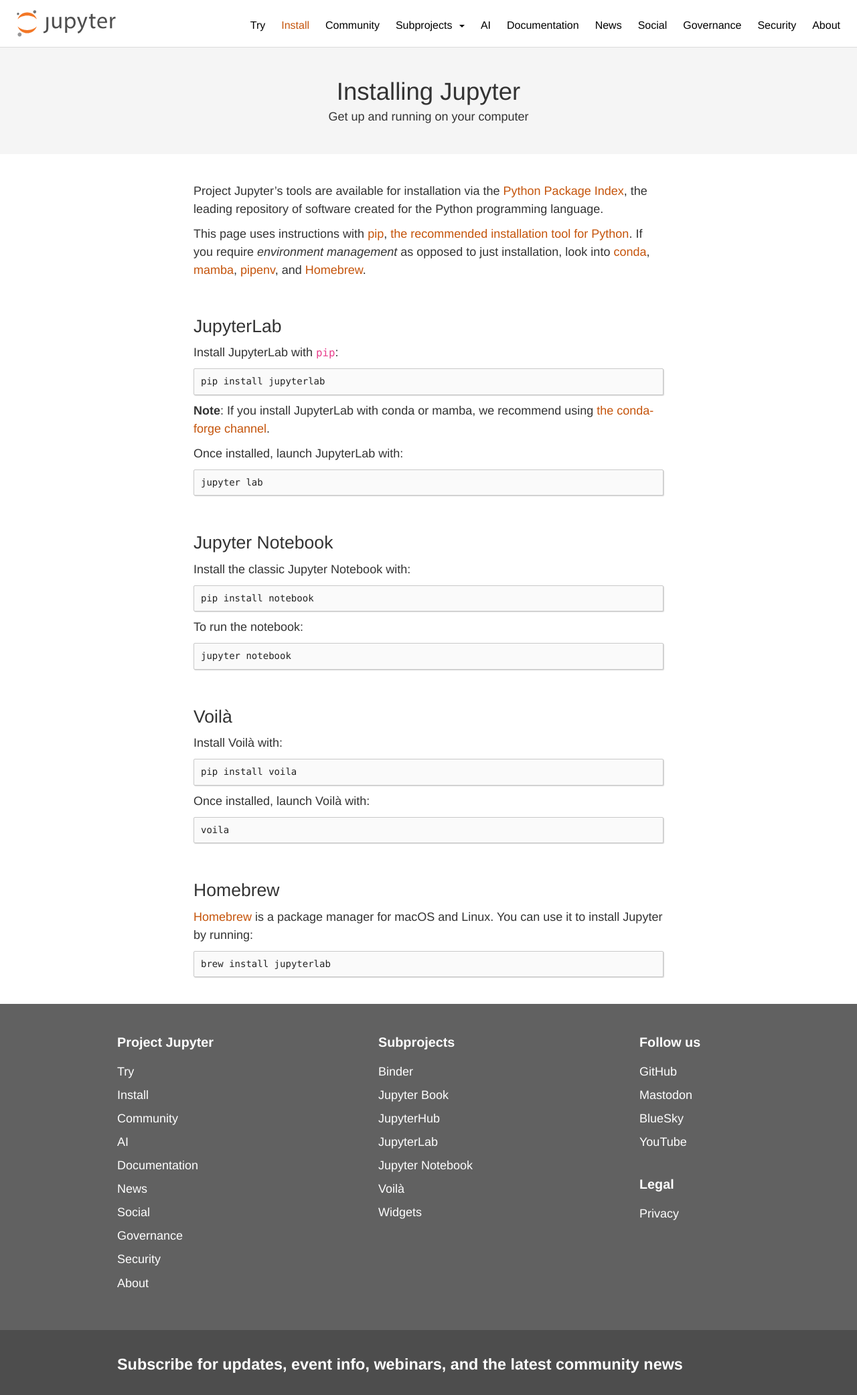
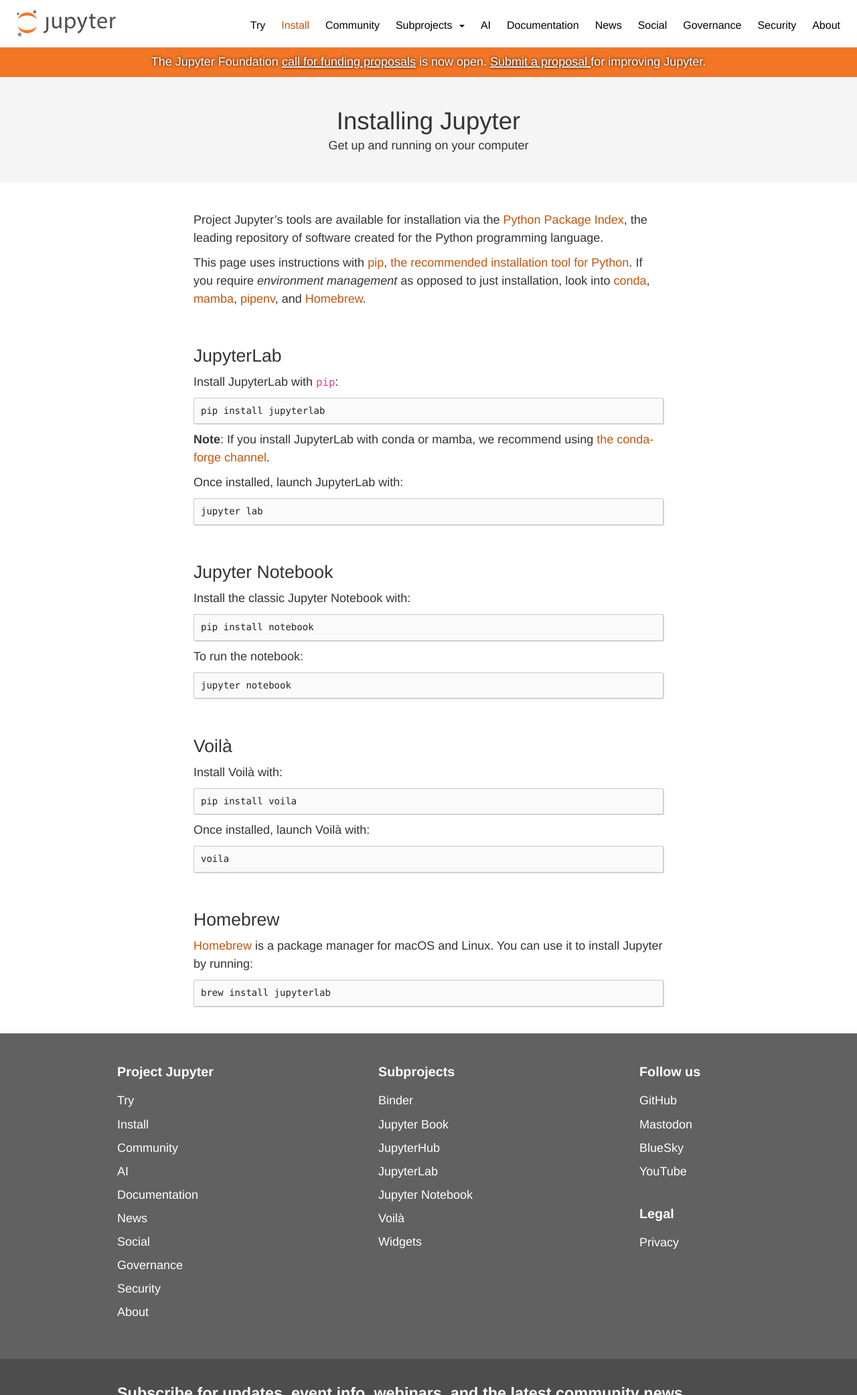
Before and after one commit to jupyter/jupyter.github.io, a Jekyll site: the page built from install.md, in a window 1280 px wide, cut to the strip 0-2083 px from the top of the page. Shown: the whole strip at 67% size. Built offline with Jekyll 4.4.1, drawn with Linux system fonts in a browser that asks for light colours; comment, search, counter and statistics services are not loaded.

Commit message:
Add a banner system and a banner for the Jupyter Foundation cfp (#865)
Adds a generic system for creating banners at the top of jupyer.org, and
starts with a new banner for the Jupyter Foundation community proposal
CFP.

Claude helped on this PR.
<img width="1765" height="622" alt="image"
src="https://github.com/user-attachments/assets/fe7580b6-b1b2-4937-8bdf-99084969b50f"
/>

```diff
--- /dev/null
+++ b/_includes/banner.html
@@ -0,0 +1,6 @@
+  <p>
+    The Jupyter Foundation <a href="https://blog.jupyter.org/2026-jupyter-community-call-for-funding-proposals-f938928a1b8e">call for funding proposals</a> is now open.
+    <a href="https://jupyterfoundation.org/community-funding-proposals/submit-a-proposal/">
+      Submit a proposal
+    </a> for improving Jupyter.
+  </p>
--- a/_layouts/default.html
+++ b/_layouts/default.html
@@ -151,6 +151,16 @@
             </ul>
         </div>
     </nav>
+    <!-- Site-wide announcement banner. The content lives in
+         _includes/banner.html; leave that file empty to show no banner.
+         The same content feeds the announcement banner on Jupyter
+         documentation sites, via /assets/banner.html. See the "Site-wide
+         announcement banner" section in README.md. -->
+    {%- capture banner_content %}{% include banner.html %}{% endcapture %}
+    {%- assign banner_content = banner_content | strip %}
+    {%- if banner_content != "" %}
+    <div id="global-banner" class="global-banner">{{ banner_content }}</div>
+    {%- endif %}
     <section>
       {{ content }}
     </section>
--- /dev/null
+++ b/_sass/components/_banner.scss
@@ -0,0 +1,27 @@
+@import "settings/colors";
+
+/* Site-wide announcement banner.
+ *
+ * The banner content comes from _includes/banner.html and is embedded at
+ * build time (see _layouts/default.html). If that file is empty, no banner
+ * is shown. See README.md ("Site-wide announcement banner") for details.
+ */
+.global-banner {
+    background-color: $orange;
+    color: $white;
+    // Increase contrast to make white text more readable
+    text-shadow: 0px 0px 4px $black;
+    text-align: center;
+    padding: 0.6em 1em;
+
+    p {
+        margin: 0;
+    }
+
+    a, a:hover, a:focus {
+        opacity: 1;
+        color: $white;
+        text-decoration: underline;
+        text-decoration-thickness: 2px;
+    }
+}
--- a/assets/css/main.scss
+++ b/assets/css/main.scss
@@ -2,6 +2,7 @@
 # this ensures Jekyll reads the file to be transformed into CSS later
 # only Main files contain this front matter, not partials.
 ---
+@import "components/banner";
 @import "components/box";
 @import "components/copy";
 @import "components/headlines";
```
Also changed, not shown: assets/banner.html (added, +7 -0 lines), .github/workflows/validate.yml, README.md.
